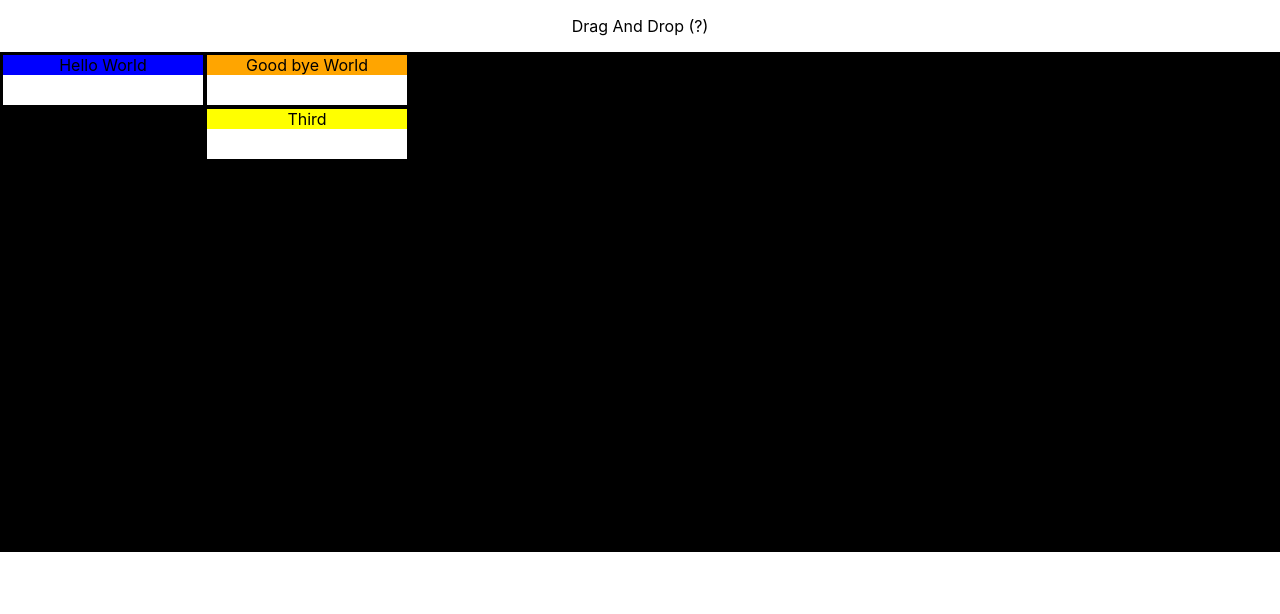
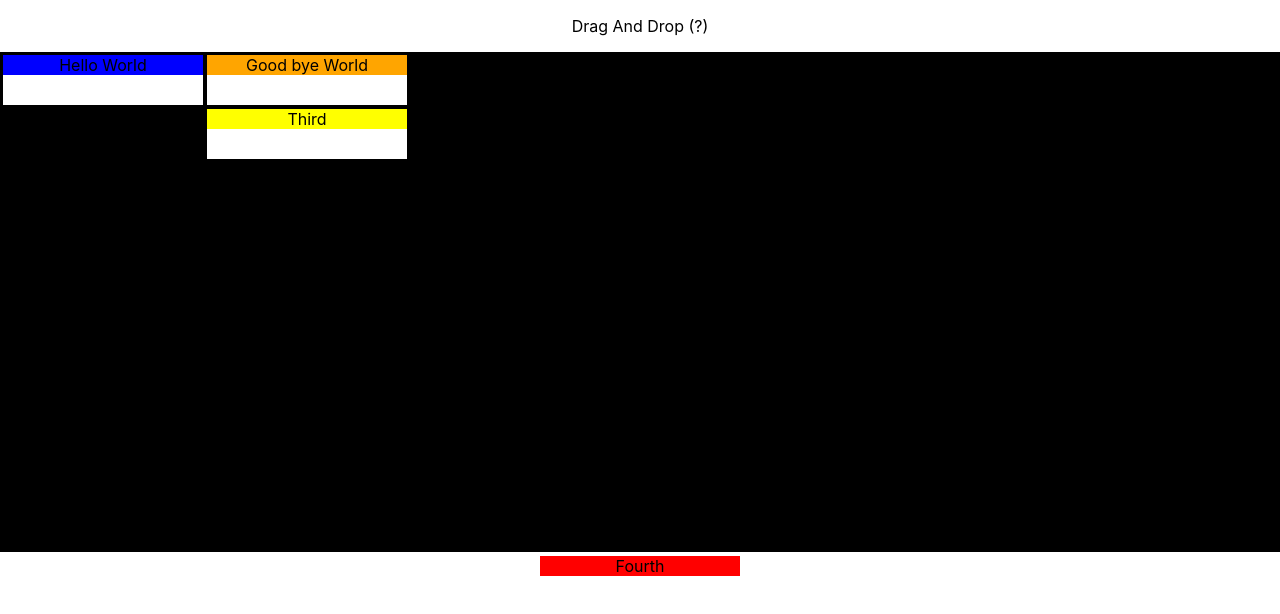
Before and after one commit to juliusdejon/drag-box, a React (Create React App) app: page / in a window 1280 px wide. Shown: the top 614 px of the page. Built offline with nearby package versions, Linux system fonts and the light colour scheme.

Commit message:
Third try

```diff
--- a/src/App.js
+++ b/src/App.js
@@ -24,7 +24,12 @@ class App extends Component {
       name: 'Third',
       id: 'third',
       bgColor: 'YELLOW',
-    }
+    },
+    fourth:{
+      name: 'Fourth',
+      id: 'fourth',
+      bgColor: 'RED',
+    },
   }
   render() {
     const {first, second, third} = this.state;
@@ -77,10 +82,15 @@ class App2 extends Component{
       name: 'Third',
       id: 'third',
       bgColor: 'YELLOW',
-    }
+    },
+    fourth:{
+      name: 'Fourth',
+      id: 'fourth',
+      bgColor: 'RED',
+    },
   }
   render() {
-    const {first, second, third} = this.state;
+    const {first, second, third, fourth} = this.state;
 
     return (
       <div className="App ">
@@ -106,9 +116,12 @@ class App2 extends Component{
               </tr>
             </tbody>
 
+
+
           </table>
 
         </div>
+        <DragCom id={fourth.id} name={fourth.name} bgColor={fourth.bgColor} />
       </div>
     );
   }
```
Also changed, not shown: src/com-2/DragAndDropContainer.js (added, +36 -0 lines), src/com-2/DragAndDropItem.js (added).
